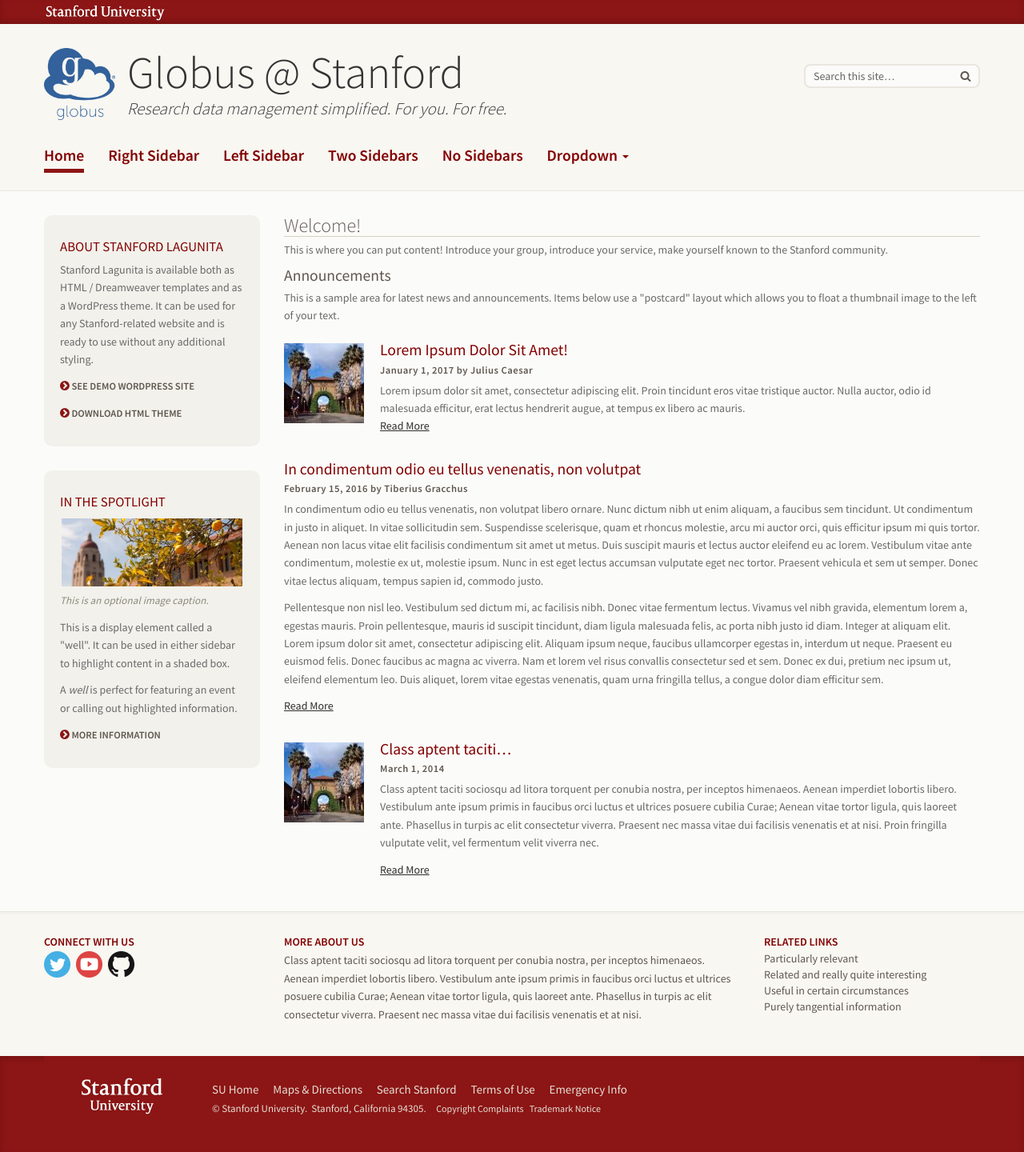
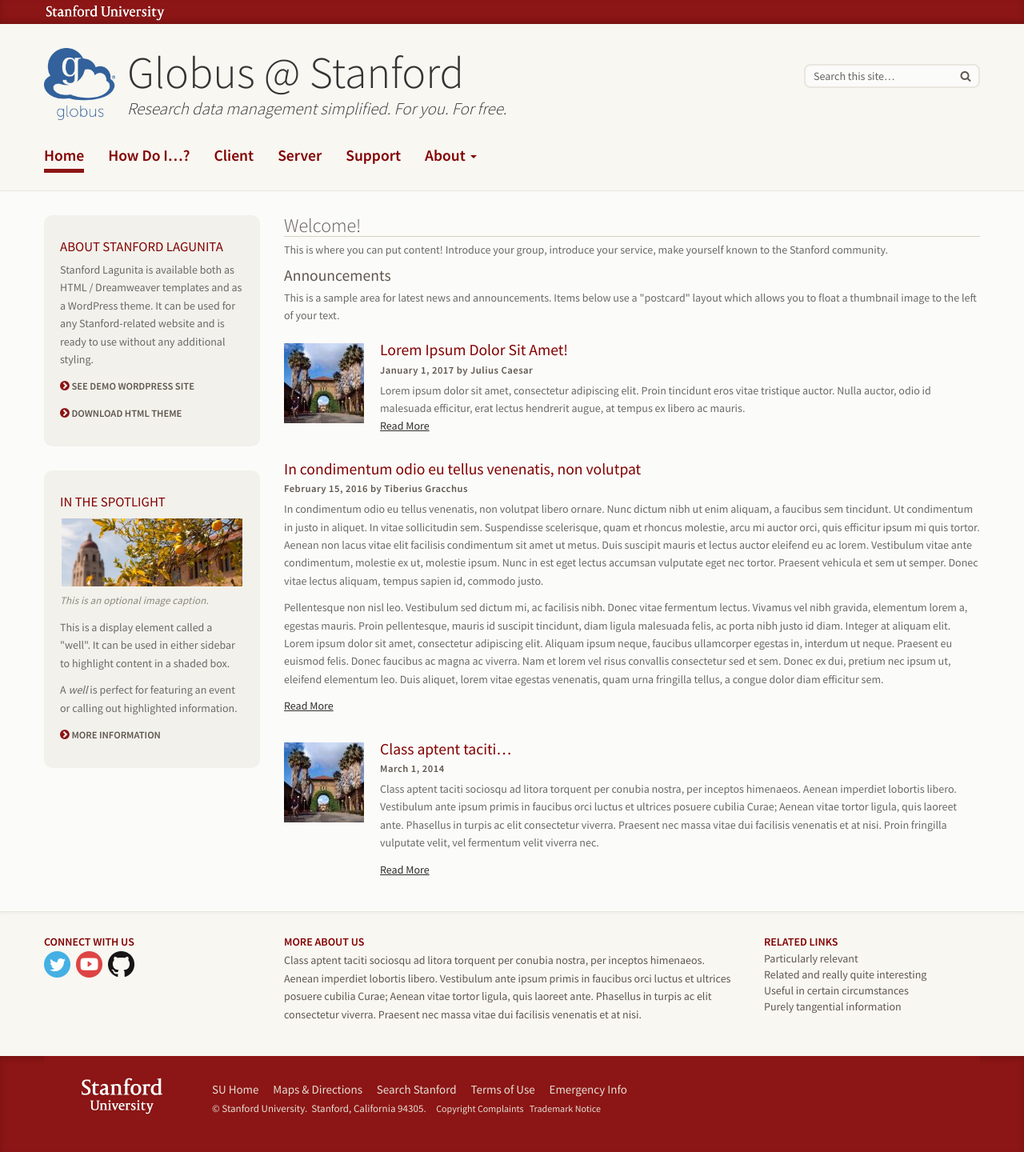
Before and after one commit to stanford-rc/globus.stanford.edu, a Jekyll site: the page built from index.html, in a window 1280 px wide. Shown: the whole page at 80% size. Built offline with Jekyll 4.4.1, drawn with Linux system fonts in a browser that asks for light colours; nearby versions of some CDN libraries; the list of posts is cut into pages by our own code.

Commit message:
Set up our menu
Of course, no content yet!

```diff
--- a/_data/menu.yaml
+++ b/_data/menu.yaml
@@ -22,21 +22,19 @@
 
 - name: "Home"
   target: ""
-- name: "Right Sidebar"
-  target: "right-sidebar.html"
-- name: "Left Sidebar"
-  target: "left-sidebar.html"
-- name: "Two Sidebars"
-  target: "two-sidebars.html"
-- name: "No Sidebars"
-  target: "no-sidebars.html"
-- name: "Dropdown"
+- name: "How Do I…?"
+  target: "scenarios.html"
+- name: "Client"
+  target: "client.html"
+- name: "Server"
+  target: "server.html"
+- name: "Support"
+  target: "support.html"
+- name: "About"
   dropdown:
-    - name: "wide"
-      target: "wide.html"
-    - name: "hi"
-      target: "yo"
-    - name: "karl"
-      target: "boom"
-    - name: "index"
-      target: ""
+    - name: "About Globus"
+      target: "about.html"
+    - name: "Policies"
+      target: "policies.html"
+    - name: "Globus Security"
+      target: "security.html"
```
